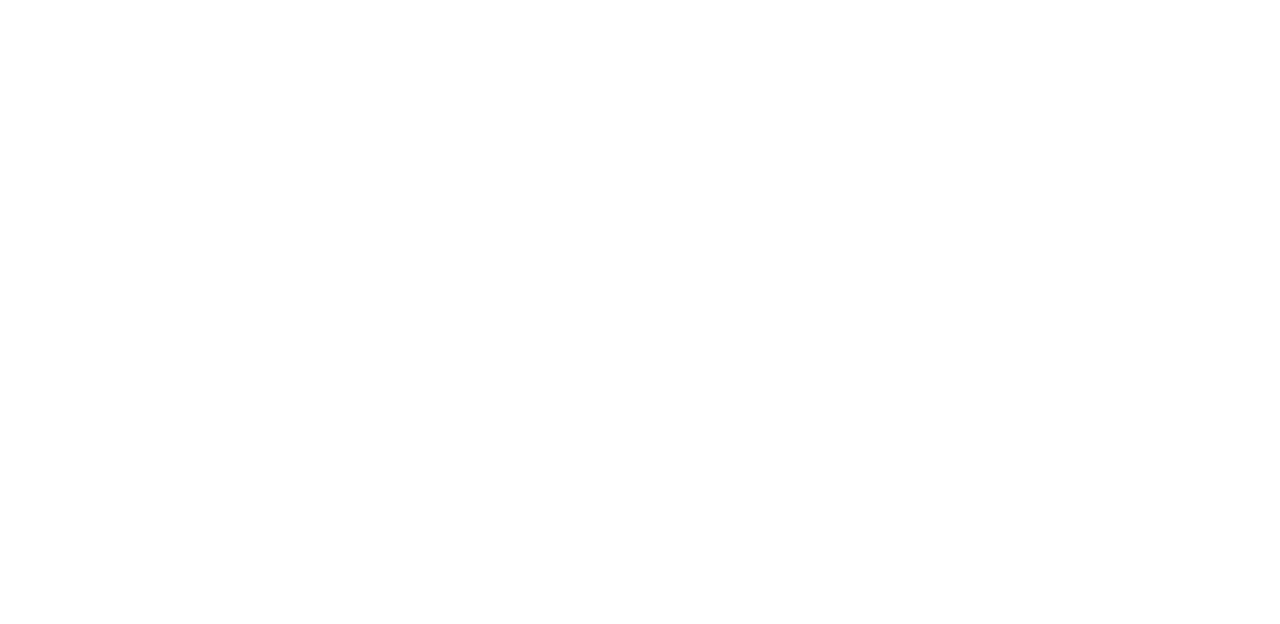
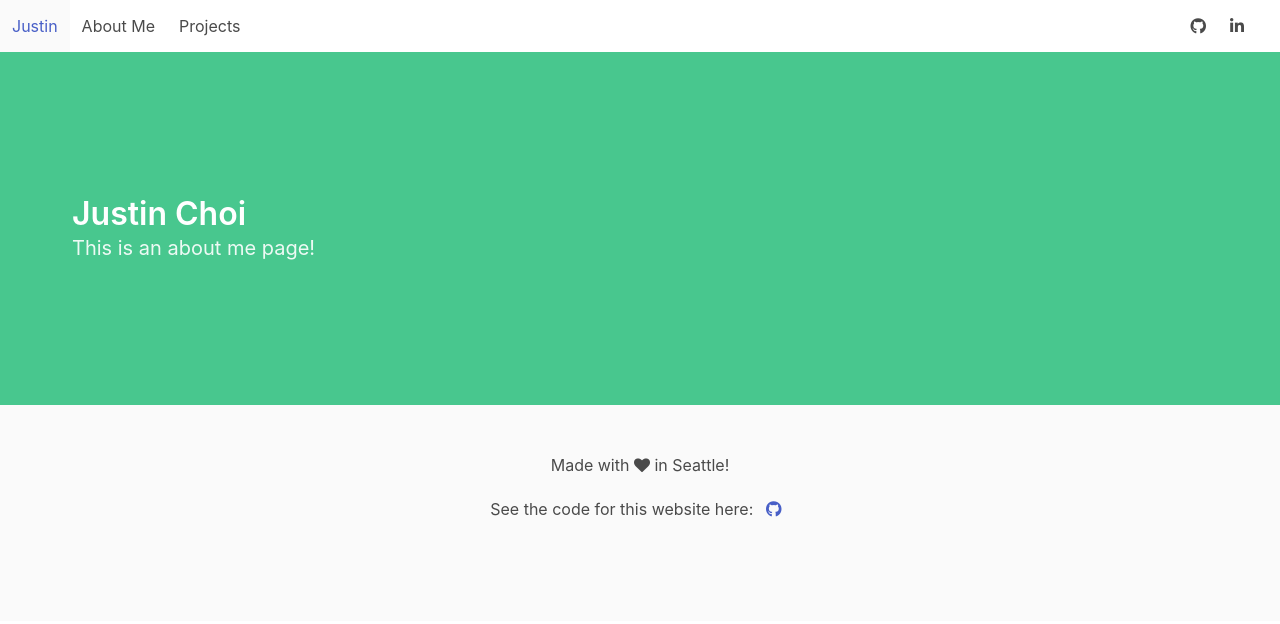
Before and after one commit to justin-ichiro-choi/personal-website, a plain HTML site: page pages/aboutme.html in a window 1280 px wide. Drawn offline with nearby package versions, Linux system fonts and the light colour scheme.

Commit message:
Added content div, some other changes

```diff
--- a/pages/aboutme.html
+++ b/pages/aboutme.html
@@ -0,0 +1,78 @@
+<!DOCTYPE html>
+<html>
+<head>
+    <meta charset="utf-8">
+    <meta name="viewport" content="width=device-width, initial-scale=1">
+    <title>Hello Bulma!</title>
+    <script src="https://use.fontawesome.com/7c07248f1c.js"></script>
+    <link rel="stylesheet" href="https://maxcdn.bootstrapcdn.com/font-awesome/4.7.0/css/font-awesome.min.css">
+    <link rel="stylesheet" href="https://cdnjs.cloudflare.com/ajax/libs/bulma/0.5.0/css/bulma.min.css">
+</head>
+<body>
+    <nav class="navbar">
+        <div class="navbar-menu is-active">
+            <div class="navbar-start">
+                <a class="navbar-item" href="https://github.com/justin-ichiro-choi">
+                    Justin
+                </a>
+
+                <a class="navbar-item">
+                    About Me
+                </a>
+
+                <a class="navbar-item">
+                    Projects
+                </a>
+            </div>
+
+            <div class="navbar-end">
+
+                <a class="navbar-item" href="https://github.com/justin-ichiro-choi" target="_blank">
+                    <i class="fa fa-github"> </i>
+                </a>
+
+                <a class="navbar-item"  href="https://www.linkedin.com/in/justin-choi-618290a2/" target="_blank">
+                    <i class="fa fa-linkedin"> </i>
+                </a>
+
+                <a class="navbar-item">
+                    <i class=""> </i>
+                </a>
+            </div>
+        </div>
+    </nav>
+    <section class="hero is-success is-medium">
+        <div class="hero-head">
+
+        </div>
+
+        <div class="hero-body">
+            <div class="container">
+                <h1 class="title">
+                    Justin Choi
+                </h1>
+                <h2 class="subtitle">
+                    This is an about me page!
+                </h2>
+            </div>
+        </div>
+    </section>
+
+    <footer class="footer is-dark">
+        <div class="container">
+            <div class="content has-text-centered">
+                <p>
+                    Made with <i class="fa fa-heart"> </i>
+                    in Seattle!
+                </p>
+
+                <p> See the code for this website here:
+                <a class="icon is-medium" href="https://github.com/justin-ichiro-choi/personal-website">
+                    <i class="fa fa-github"> </i>
+                </a>
+                </p>
+            </div>
+        </div>
+    </footer>
+  </body>
+</html>
```
Also changed, not shown: index.html (+13 -8 lines).
